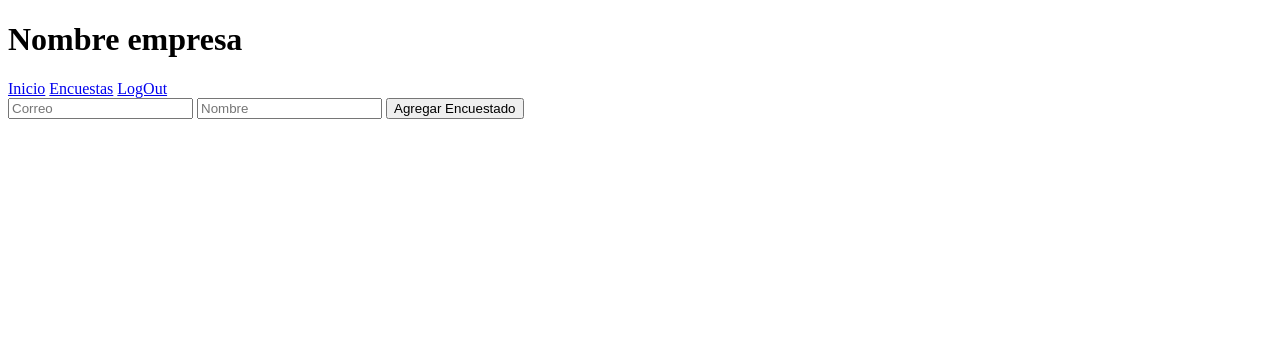
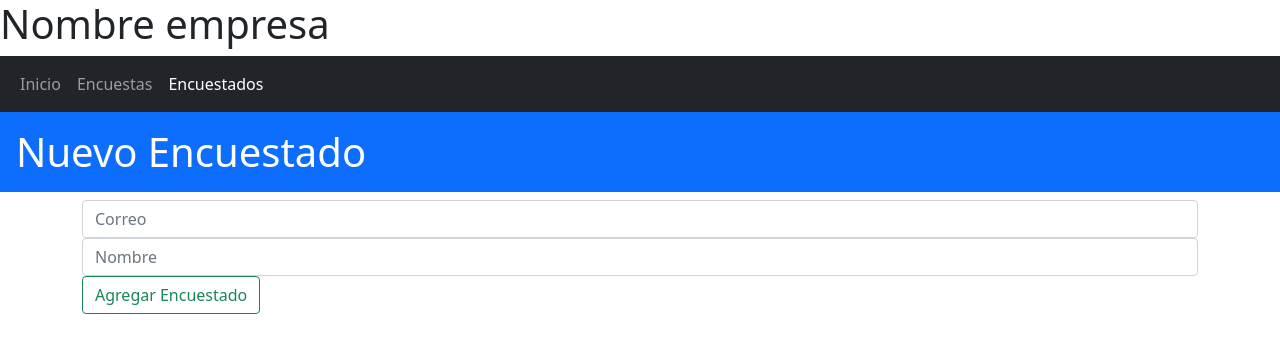
Before and after one commit to AlzZ88/ProyectoIS2, a Python web app: template templates/encuestados.html in a window 1280 px wide. Shown: the top 353 px of the page. Run offline with Jinja, Linux system fonts and the light colour scheme; the template is opened without the code that fills it, so the values that code supplies are empty.

Commit message:
fourth commit

```diff
--- a/templates/encuestados.html
+++ b/templates/encuestados.html
@@ -4,26 +4,39 @@
     <meta charset="UTF-8">
     <meta http-equiv="X-UA-Compatible" content="IE=edge">
     <meta name="viewport" content="width=device-width, initial-scale=1.0">
-    <title>Lista Encuestados</title>
+    <title>Encuestados</title>
+    <link rel="stylesheet" type="text/css" href="static/css/styles.css">
+    <link href="https://cdn.jsdelivr.net/npm/bootstrap@5.1.3/dist/css/bootstrap.min.css" rel="stylesheet" integrity="sha384-1BmE4kWBq78iYhFldvKuhfTAU6auU8tT94WrHftjDbrCEXSU1oBoqyl2QvZ6jIW3" crossorigin="anonymous">
+
 </head>
 <body>
     <header>
 		<h1 class="title">Nombre empresa</h1>
 	</header>
+	<nav class="navbar navbar-expand-lg navbar-dark bg-dark">
+		<div class="container-fluid">
 
-	<nav>
-		<a href="home"> Inicio</a>
-		<a href="/encuestas"> Encuestas</a>
-        <a href="#"> LogOut</a>
+		  <button class="navbar-toggler" type="button" data-bs-toggle="collapse" data-bs-target="#navbarNavAltMarkup" aria-controls="navbarNavAltMarkup" aria-expanded="false" aria-label="Toggle navigation">
+			<span class="navbar-toggler-icon"></span>
+		  </button>
+		  <div class="collapse navbar-collapse" id="navbarNavAltMarkup">
+			<div class="navbar-nav">
+			    <a class="nav-link" aria-current="page" href="/">Inicio</a>
+			    <a class="nav-link" href="/encuestas">Encuestas</a>
+			    <a class="nav-link active" href="/encuestados">Encuestados</a>
 
+			</div>
+		  </div	>
+		</div>
 	</nav>
-
+    <h1 class="p-3 mb-2 bg-primary text-white">Nuevo Encuestado</h1>
+    <div class="container">
     <form action="/nuevo_enc", method="POST">
-        <input type="text" name="correo" placeholder="Correo">
-        <input type="text" name="nombre" placeholder="Nombre">
-        <button type="submit"> Agregar Encuestado</button>
+        <input class="form-control" type="text" name="correo" placeholder="Correo">
+        <input class="form-control" type="text" name="nombre" placeholder="Nombre">
+        <button type="submit" class="btn btn-outline-success me-2"> Agregar Encuestado</button>
     </form>
-
+    </div>
     <!--<div>
         <nav>
             <button> Agregar Nuevo encuestado</button>
@@ -57,5 +70,7 @@
             </div>
         </lu>
     </div>-->
+    <script src="https://cdn.jsdelivr.net/npm/bootstrap@5.1.3/dist/js/bootstrap.bundle.min.js" integrity="sha384-ka7Sk0Gln4gmtz2MlQnikT1wXgYsOg+OMhuP+IlRH9sENBO0LRn5q+8nbTov4+1p" crossorigin="anonymous"></script>
+
 </body>
 </html>
--- a/templates/encuestas.html
+++ b/templates/encuestas.html
@@ -36,7 +36,7 @@
 
         <div class="container" >
             </div>
-        <h1 class="p-3 mb-2 bg-primary text-white">Por Hacer {{title}}</h1>
+        <h1 class="p-3 mb-2 bg-primary text-white">Por Hacer</h1>
 
 
         <table class="table">
@@ -79,7 +79,7 @@
 
 
 
-        <h1 class="p-3 mb-2 bg-success text-white">Encuestas abiertas</h1>
+        <!--<h1 class="p-3 mb-2 bg-success text-white">Encuestas abiertas</h1>
 
 
 
@@ -93,6 +93,7 @@
 
 
         <h1 class="p-3 mb-2 bg-danger text-white">Encuestas cerradas</h1>
+        -->
     </div>
     <script src="https://cdn.jsdelivr.net/npm/bootstrap@5.1.3/dist/js/bootstrap.bundle.min.js" integrity="sha384-ka7Sk0Gln4gmtz2MlQnikT1wXgYsOg+OMhuP+IlRH9sENBO0LRn5q+8nbTov4+1p" crossorigin="anonymous"></script>
 
```
